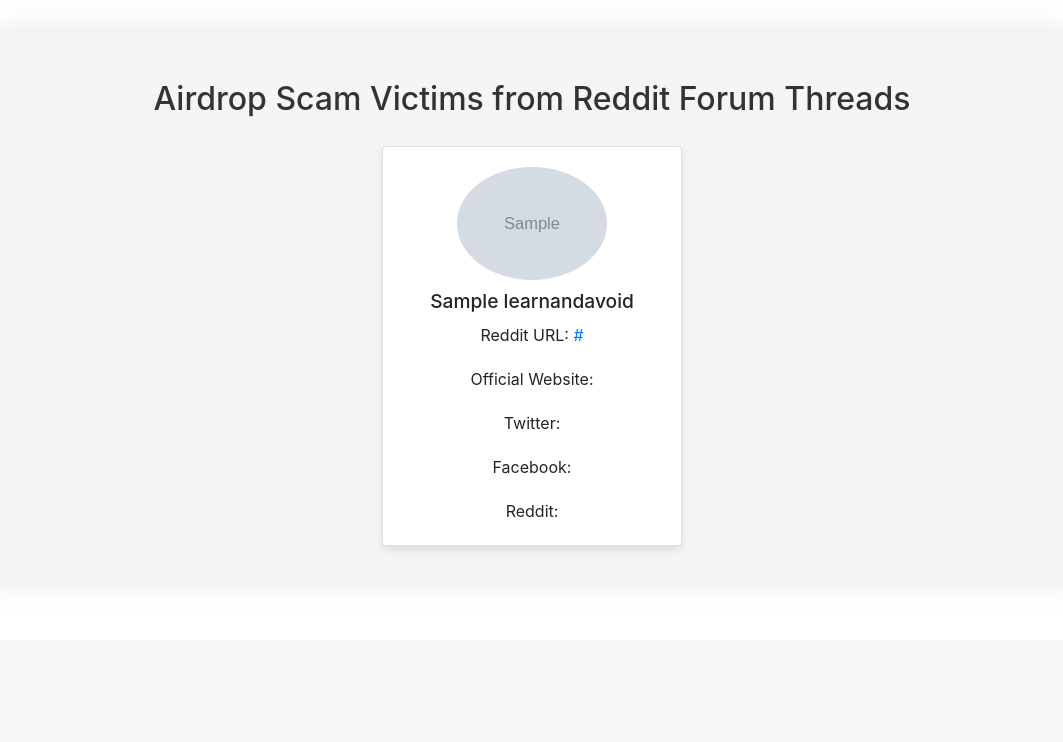
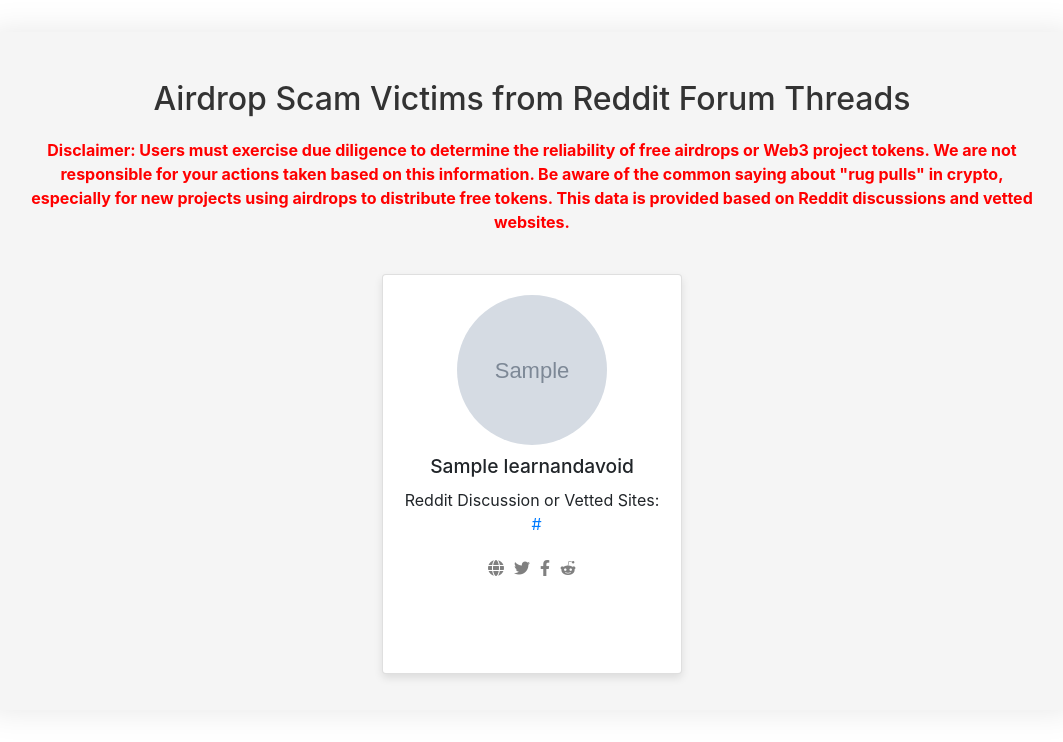
Before and after one commit to Teng-Jun/ITP_Group-23, a PHP site: page /learn_avoid.php in a window 1280 px wide. Shown: the part 160-902 px from the top of the page, without its empty margins (108-1171 px from the left). Before the commit the page ends 711 px from the top, so only its background shows below. Run offline with PHP 8.4, Linux system fonts and the light colour scheme; tables that the repository leaves empty or names only in its code hold one stand-in row (values such as "Sample post"); grey boxes marked "Sample" are stand-in pictures; data that the repository does not hold is empty.

Commit message:
Updated the card sizing and icons
I will be doing some changes and update again

```diff
--- a/Website Related/AirGuard/learn_avoid.php
+++ b/Website Related/AirGuard/learn_avoid.php
@@ -6,14 +6,34 @@
     <title>Learn & Avoid Airdrop Scams</title>
     <link rel="stylesheet" href="styles.css">
     <link rel="stylesheet" href="https://stackpath.bootstrapcdn.com/bootstrap/4.5.2/css/bootstrap.min.css">
+    <link rel="stylesheet" href="https://cdnjs.cloudflare.com/ajax/libs/font-awesome/6.0.0-beta3/css/all.min.css">
     <link rel="icon" type="image/png" href="image/airguard-favicon-color-32.png">
     <style>
+        .wrapper {
+            display: flex;
+            flex-direction: column;
+            align-items: center;
+            margin: 0 auto;
+            padding: 1em;
+            width: 100%;
+        }
+
+        main {
+            display: flex;
+            flex-direction: column;
+            align-items: center;
+            width: 100%;
+        }
+
         .container {
             display: flex;
             flex-wrap: wrap;
             gap: 20px;
             justify-content: center;
+            max-width: 1200px;
+            margin: 0 auto;
         }
+
         .card {
             background: #fff;
             border-radius: 10px;
@@ -21,40 +41,59 @@
             overflow: hidden;
             width: 300px;
             margin: 20px;
-            height: 400px; /* Adjust the height as needed */
+            height: 400px;
             display: flex;
             flex-direction: column;
-            align-items: center; /* Center the content horizontally */
-            padding: 20px; /* Add some padding */
+            align-items: center;
+            padding: 20px;
         }
+
         .card img {
-            width: 150px; /* Thumbnail size */
-            height: 150px; /* Thumbnail size */
+            width: 150px;
+            height: 150px;
             object-fit: cover;
-            border-radius: 50%; /* Make the image circular */
-            margin-bottom: 10px; /* Add some space below the image */
+            border-radius: 50%;
+            margin-bottom: 10px;
         }
+
         .card-content {
-            text-align: center; /* Center the text */
+            text-align: center;
             flex-grow: 1;
             display: flex;
             flex-direction: column;
-            align-items: center; /* Center the content horizontally */
+            align-items: center;
         }
+
         .card-content h3 {
             margin: 0;
             font-size: 1.2em;
         }
+
         .card-content p {
             margin: 10px 0;
         }
+
         .card-content a {
             color: #007BFF;
             text-decoration: none;
-            word-break: break-all; /* Ensure URLs break properly */
+            word-break: break-all;
+            margin: 0 5px;
         }
+
+        .card-content a.disabled {
+            color: gray;
+            pointer-events: none;
+        }
+
         .card-content a:hover {
             text-decoration: underline;
+        }
+
+        .disclaimer {
+            color: #ff0000;
+            font-weight: bold;
+            margin: 20px;
+            text-align: center;
         }
     </style>
 </head>
@@ -65,6 +104,9 @@
     <div class="wrapper">
         <main>
             <h2>Airdrop Scam Victims from Reddit Forum Threads</h2>
+            <p class="disclaimer">
+                Disclaimer: Users must exercise due diligence to determine the reliability of free airdrops or Web3 project tokens. We are not responsible for your actions taken based on this information. Be aware of the common saying about "rug pulls" in crypto, especially for new projects using airdrops to distribute free tokens. This data is provided based on Reddit discussions and vetted websites.
+            </p>
             <div class="container">
                 <?php
                 include 'dbconnection.php';
@@ -76,11 +118,13 @@
                         echo '<img src="' . htmlspecialchars($row['image']) . '" alt="' . htmlspecialchars($row['name']) . '">';
                         echo '<div class="card-content">';
                         echo '<h3>' . htmlspecialchars($row['name']) . '</h3>';
-                        echo '<p>Reddit URL: <a href="' . htmlspecialchars($row['reddit_url']) . '" target="_blank">' . htmlspecialchars($row['reddit_url']) . '</a></p>';
-                        echo '<p>Official Website: <a href="' . htmlspecialchars($row['Official_Website']) . '" target="_blank">' . htmlspecialchars($row['Official_Website']) . '</a></p>';
-                        echo '<p>Twitter: <a href="' . htmlspecialchars($row['Twitter']) . '" target="_blank">' . htmlspecialchars($row['Twitter']) . '</a></p>';
-                        echo '<p>Facebook: <a href="' . htmlspecialchars($row['Facebook']) . '" target="_blank">' . htmlspecialchars($row['Facebook']) . '</a></p>';
-                        echo '<p>Reddit: <a href="' . htmlspecialchars($row['Reddit']) . '" target="_blank">' . htmlspecialchars($row['Reddit']) . '</a></p>';
+                        echo '<p>Reddit Discussion or Vetted Sites: &nbsp <a href="' . htmlspecialchars($row['reddit_url']) . '" target="_blank">' . htmlspecialchars($row['reddit_url']) . '</a></p>';
+                        echo '<p>';
+                        echo !empty($row['Official_Website']) ? '<a href="' . htmlspecialchars($row['Official_Website']) . '" target="_blank"><i class="fas fa-globe"></i></a>' : '<a class="disabled"><i class="fas fa-globe"></i></a>';
+                        echo !empty($row['Twitter']) ? '<a href="' . htmlspecialchars($row['Twitter']) . '" target="_blank"><i class="fab fa-twitter"></i></a>' : '<a class="disabled"><i class="fab fa-twitter"></i></a>';
+                        echo !empty($row['Facebook']) ? '<a href="' . htmlspecialchars($row['Facebook']) . '" target="_blank"><i class="fab fa-facebook-f"></i></a>' : '<a class="disabled"><i class="fab fa-facebook-f"></i></a>';
+                        echo !empty($row['Reddit']) ? '<a href="' . htmlspecialchars($row['Reddit']) . '" target="_blank"><i class="fab fa-reddit-alien"></i></a>' : '<a class="disabled"><i class="fab fa-reddit-alien"></i></a>';
+                        echo '</p>';
                         echo '</div>';
                         echo '</div>';
                     }
```
